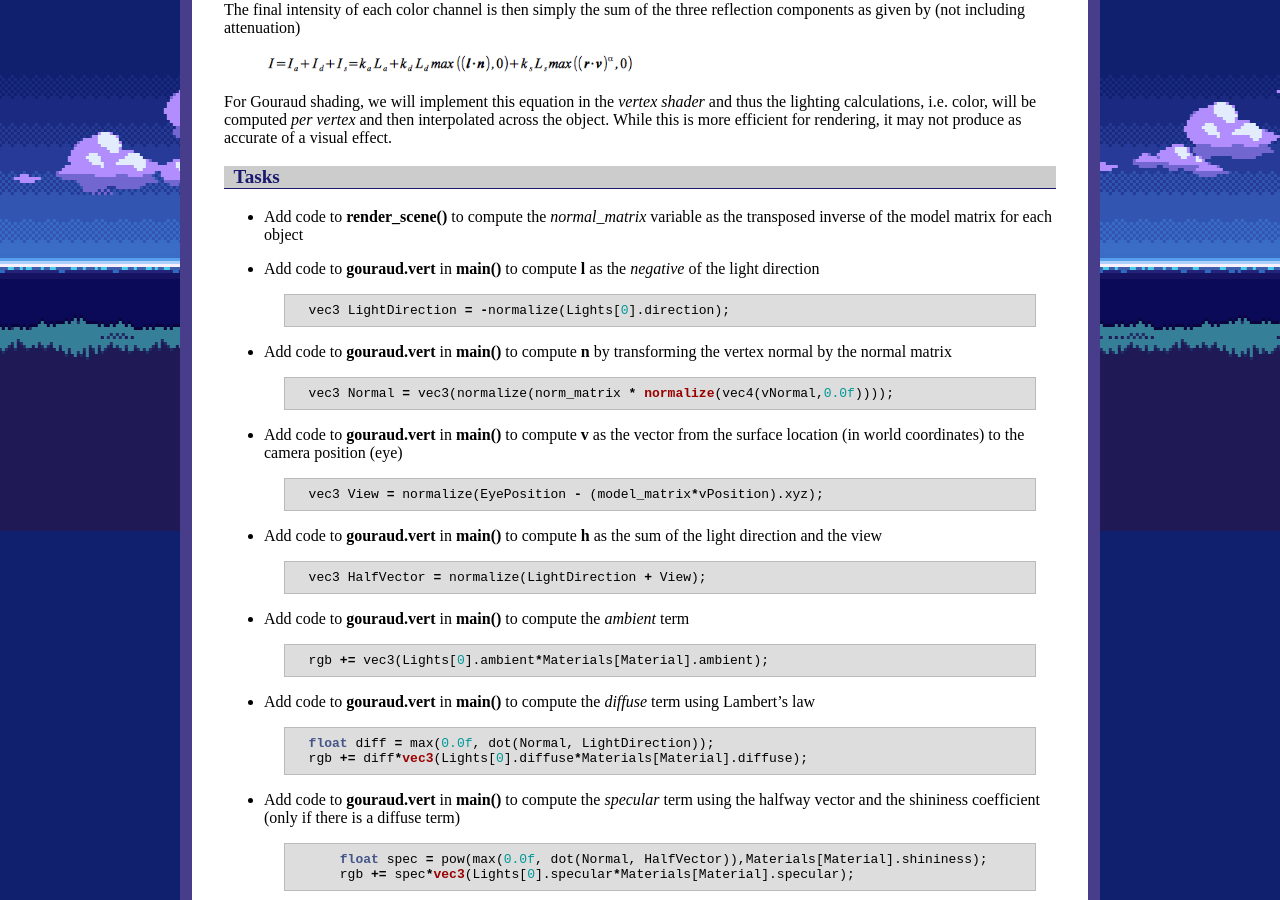
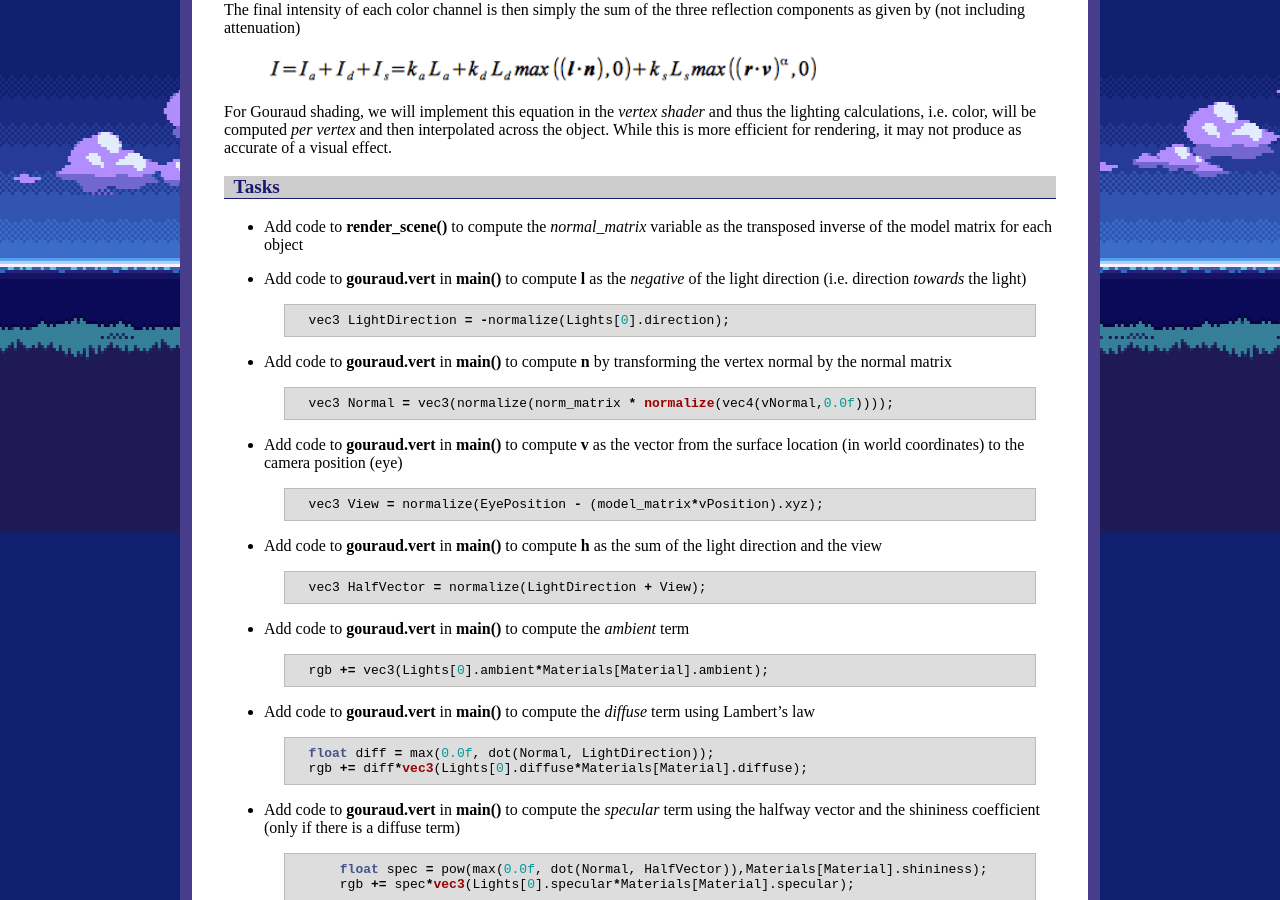
Before and after one commit to ycpcs/cs370-fall2020, a Jekyll site: the page built from labs/lab09.md, in a window 1280 px wide and 900 px high, scrolled down 3969 px. Built offline with Jekyll 4.4.1, drawn with Linux system fonts in a browser that asks for light colours.

Commit message:
update lab09
update lab09

````diff
--- a/labs/lab09.md
+++ b/labs/lab09.md
@@ -163,7 +163,7 @@ where *k*<sub>s</sub> is the specular component (per color channel), *L*<sub>s</
 
 The final intensity of each color channel is then simply the sum of the three reflection components as given by (not including attenuation)
 
-> <img src="images/lab09/Phongformula.png" alt="Phong Formula" height="20"/>
+> <img src="images/lab09/Phongformula.png" alt="Phong Formula" height="30"/>
 
 For Gouraud shading, we will implement this equation in the *vertex shader* and thus the lighting calculations, i.e. color, will be computed *per vertex* and then interpolated across the object. While this is more efficient for rendering, it may not produce as accurate of a visual effect.
 
@@ -171,7 +171,7 @@ For Gouraud shading, we will implement this equation in the *vertex shader* and
 
 - Add code to **render\_scene()** to compute the *normal\_matrix* variable as the transposed inverse of the model matrix for each object
 
-- Add code to **gouraud.vert** in **main()** to compute **l** as the *negative* of the light direction
+- Add code to **gouraud.vert** in **main()** to compute **l** as the *negative* of the light direction (i.e. direction *towards* the light)
 
     ```cpp
     vec3 LightDirection = -normalize(Lights[0].direction);
````
